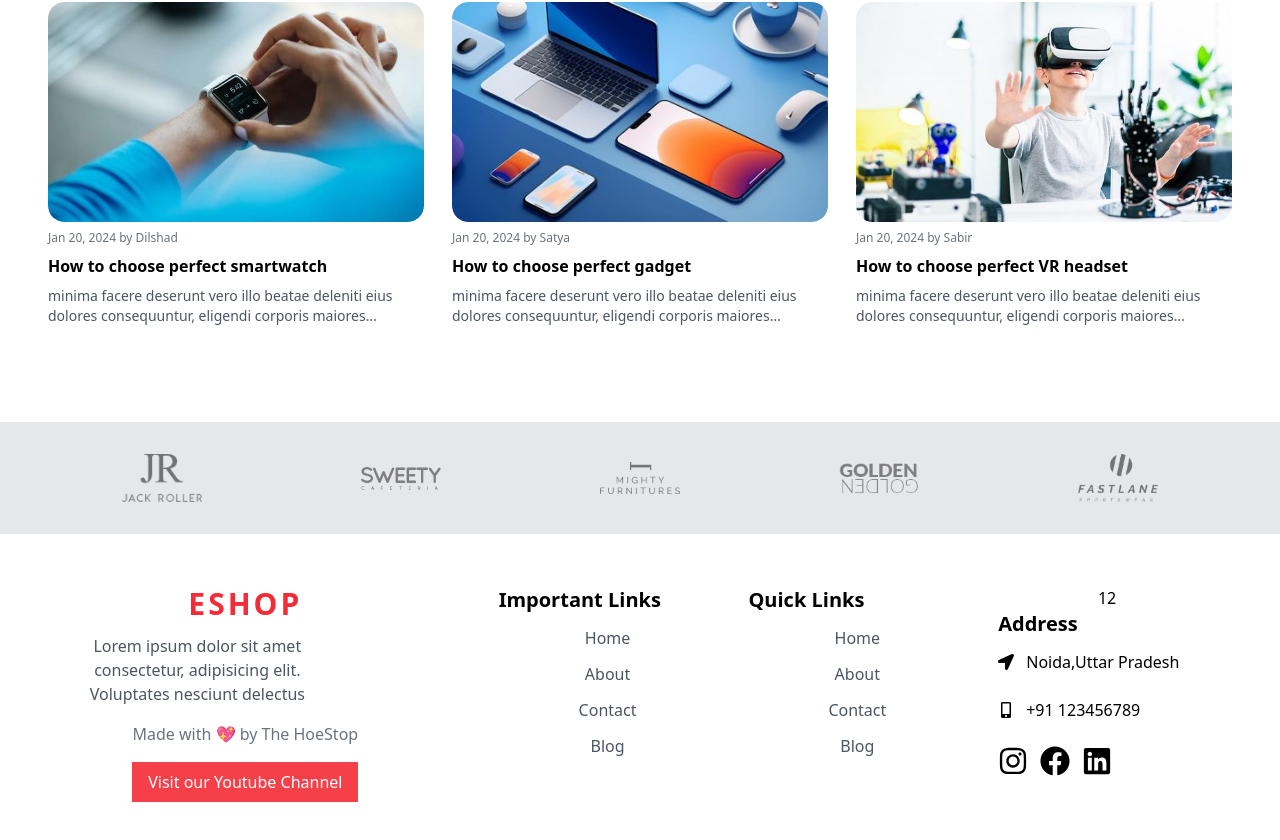
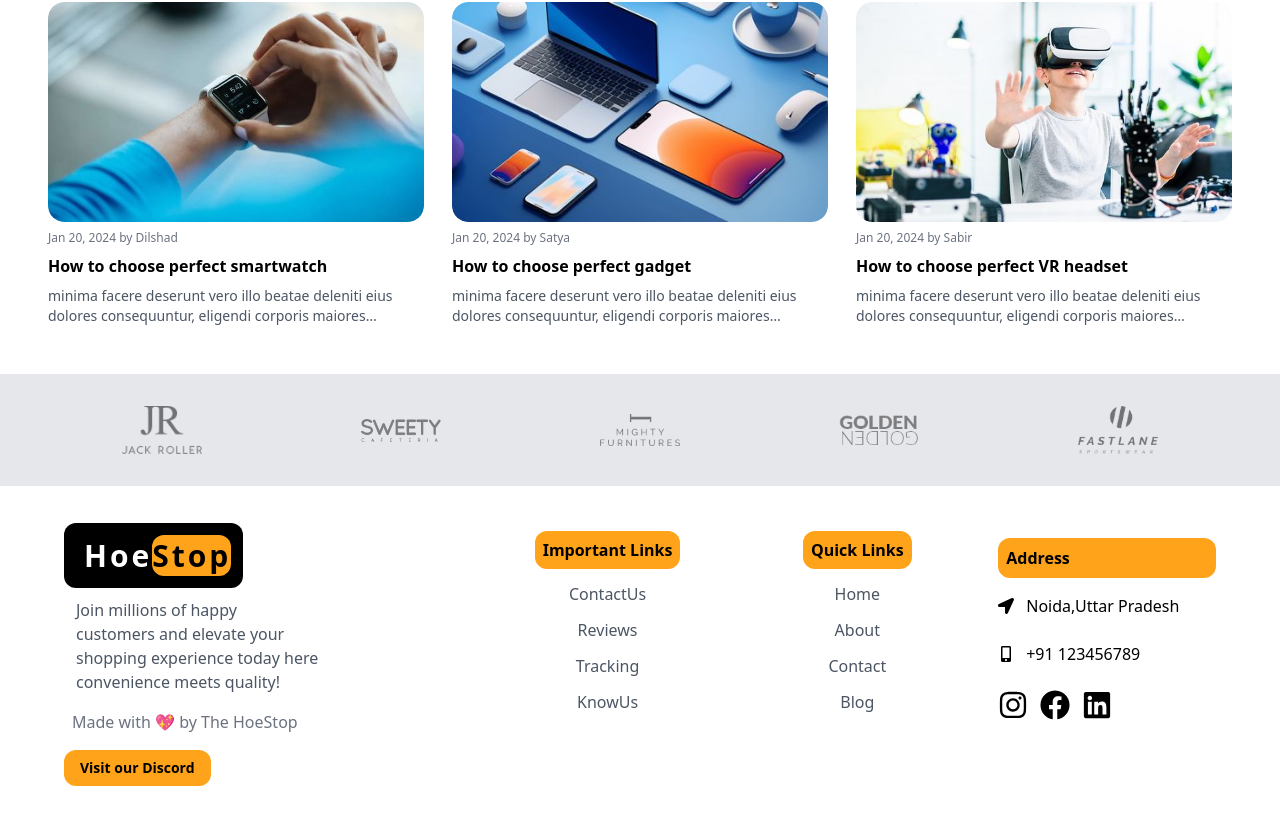
Before and after one commit to aman68695613/Ecommerce-Web-App, a React (Vite) app: page / in a window 1280 px wide. Shown: the part 3624-4464 px from the top of the page. Built offline with nearby package versions, Linux system fonts and the light colour scheme.

Commit message:
complete modifications❤️

```diff
--- a/src/components/Footer/Footer.jsx
+++ b/src/components/Footer/Footer.jsx
@@ -1,5 +1,6 @@
 /* eslint-disable react/display-name */
 import AOS from 'aos';
+// eslint-disable-next-line no-unused-vars
 import React, { forwardRef, useEffect } from 'react'
 import { FaFacebook, FaInstagram, FaLinkedin, FaLocationArrow, FaMobileAlt } from 'react-icons/fa';
 const FooterLinks = [
@@ -20,6 +21,24 @@ const FooterLinks = [
     link: "/#blog",
     },
 ];
+const ImportantLinks = [
+    {
+    title: "ContactUs",
+    link: "/#ContactUs",
+    },
+    {
+    title: "Reviews",
+    link: "/#Reviews",
+    },
+    {
+    title: "Tracking",
+    link: "/#Tracking",
+    },
+    {
+    title: "KnowUs",
+    link: "/#Tracking",
+    },
+];
 const Footer = forwardRef((props,ref) => {
     useEffect(() => {
         AOS.refresh(); // Manually refresh AOS after the component renders
@@ -29,34 +48,35 @@ const Footer = forwardRef((props,ref) => {
       <div className='container'>
         <div className="grid md:grid-cols-3 pb-20 pt-5">
             {/* company details */}
-            <div className='py-8 px-4'>
+            <div className='py-8 px-4 text-left'>
                <a
                href="#"
-               className='text-primary font-semibold tracking-widest text-2xl uppercase sm:text-3xl'
+               className='font-semibold tracking-widest text-2xl sm:text-3xl bg-black p-3 rounded-xl'
                >
-                Eshop
+                <span className='text-white pl-2'>Hoe</span>
+                <span className='text-black bg-[#ffa31a] rounded-xl'>Stop</span>
                </a>
-               <p className='text-gray-600 dark:text-white/70  lg:pr-24 pt-3'>
-                Lorem ipsum dolor sit amet consectetur, adipisicing elit. Voluptates nesciunt delectus
+               <p className='text-gray-600 dark:text-white/70  lg:pr-24 pt-3 m-3 text-left' >
+               Join millions of happy customers and elevate your shopping experience today here convenience meets quality!
                </p>
-               <p className='text-gray-500 mt-4'>Made with 💖 by The HoeStop</p>
+               <p className='text-gray-500 mt-4 text-left ml-2'>Made with 💖 by The HoeStop</p>
                <a
-               href="https://www.youtube.com/channel/UC1H-a1MKEFXRiFlGNLcy7gQ"
+               href="https://github.com/horidianx69"
 
                target="_blank"
 
-               className="inline-block bg-primary/90 text-white
-               py-2 px-4 mt-4 text-sm rounded-full">
-                    Visit our Youtube Channel
+               className="inline-block bg-[#ffa31a] font-bold text-black dark:text-white
+               py-2 px-4 mt-4 text-sm rounded-xl ">
+                    Visit our Discord
                </a>
             </div>
             {/*Footer links*/ }
             <div className='col-span-2 grid grid-cols-2 sm:grid-cols-3 md:pl-10'>
                 <div className='py-8 px-4'>
-                    <h1 className='text-xl font-bold sm:text-left mb-3'>Important Links</h1>
-                    <ul className="space-y-3">
+                    <span className='text-l font-bold sm:text-left bg-[#ffa31a] p-2 rounded-xl'>Important Links</span>
+                    <ul className="space-y-3 mt-5">
                         {
-                            FooterLinks.map(
+                            ImportantLinks.map(
                                 (data,index)=>(
                                     <li key={index}>
                                         <a
@@ -74,15 +94,15 @@ const Footer = forwardRef((props,ref) => {
                 </div>
                 {/*second cols links*/}
                 <div className='py-8 px-4'>
-                    <h1 className='text-xl font-bold sm:text-left mb-3'>Quick Links</h1>
-                    <ul className="space-y-3">
+                    <span className='text-l font-bold sm:text-left bg-[#ffa31a]  p-2 rounded-xl'>Quick Links</span>
+                    <ul className="space-y-3 mt-5">
                         {
                             FooterLinks.map(
                                 (data,index)=>(
                                     <li key={index}>
                                         <a
                                         href={data.link}
-                                        className='text-gray-600 dark:text-gray-400 hover:dark:text-white hover:text-black duration-300'
+                                        className='text-gray-600 dark:text-gray-400 hover:dark:text-white hover:text-black duration-300 '
                                         >
                                              {data.title}
                                         </a>
@@ -94,12 +114,12 @@ const Footer = forwardRef((props,ref) => {
                     </ul>
                 </div>
                 {/* Company Address */}
-                <div className='py-8 px-4 col-span-2 sm:col-auto'>
-                12<h1 className='text-xl font-bold sm:text-left mb-3'>
+                <div className='py-8 px-4 col-span-2 sm:col-auto '>
+                    <span className='text-l font-bold sm:text-left bg-[#ffa31a] p-2 rounded-xl block'>
                     Address
-                    </h1>
+                    </span>
                     <div>
-                        <div className='flex items-center gap-3'>
+                        <div className='flex items-center gap-3 mt-4'>
                             <FaLocationArrow/>
                             <p>Noida,Uttar Pradesh</p>
                         </div>
@@ -110,14 +130,14 @@ const Footer = forwardRef((props,ref) => {
                         <div>
                             {/* social links */}
                             <div className="flex items-center gap-3 mt-6">
-                               <a href="#">
-                                  <FaInstagram className="text-3xl hover:text-primary duration-300"/>
+                               <a href="https://www.instagram.com/">
+                                  <FaInstagram className="text-3xl hover:text-[#ffa31a] duration-300"/>
                                 </a>
-                                <a href="#">
-                                  <FaFacebook className="text-3xl hover:text-primary duration-300"/>
+                                <a href="https://www.facebook.com/login.php/">
+                                  <FaFacebook className="text-3xl hover:text-[#ffa31a] duration-300"/>
                                 </a>
-                                <a href="#">
-                                  <FaLinkedin className="text-3xl hover:text-primary duration-300"/>
+                                <a href="https://www.linkedin.com/login/in">
+                                  <FaLinkedin className="text-3xl hover:text-[#ffa31a] duration-300"/>
                                 </a>
                             </div>
                         </div>
--- a/src/components/Partners/Partners.jsx
+++ b/src/components/Partners/Partners.jsx
@@ -1,3 +1,4 @@
+// eslint-disable-next-line no-unused-vars
 import React from 'react';
 import brand1 from "../../assets/brand/br-1.png";
 import brand2 from "../../assets/brand/br-2.png";
@@ -11,9 +12,7 @@ const Partners = () => {
     <div
     data-aos='fade-up'
     data-aos-duration='1000'
-
-
-    className='py-8 mt-24 hidden md:block bg-gray-200 dark:bg-white/10'>
+    className='py-8  hidden md:block bg-gray-200 dark:bg-gray-900'>
       <div className='container'>
         <div className="grid grid-cols-5 gap-3 place-items-center
         opacity-50">
```
